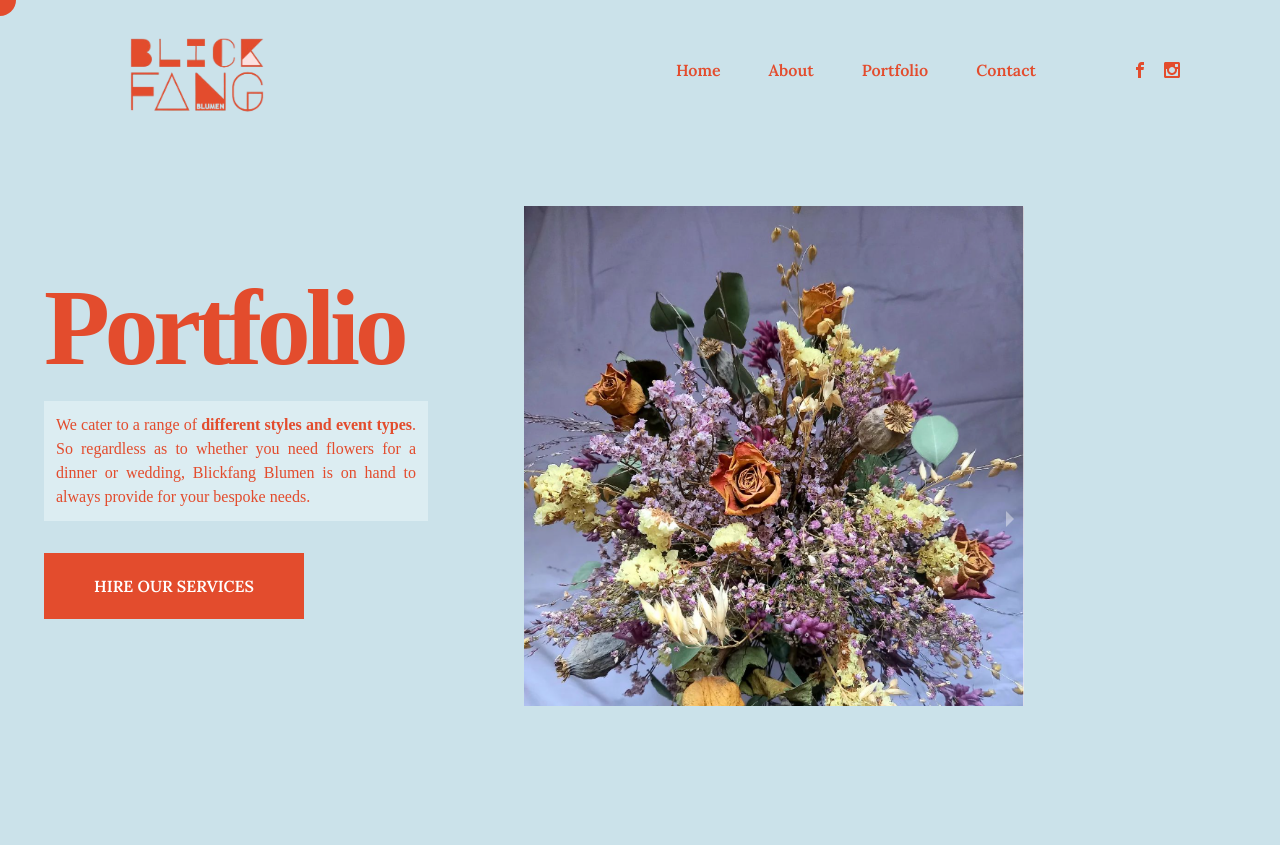
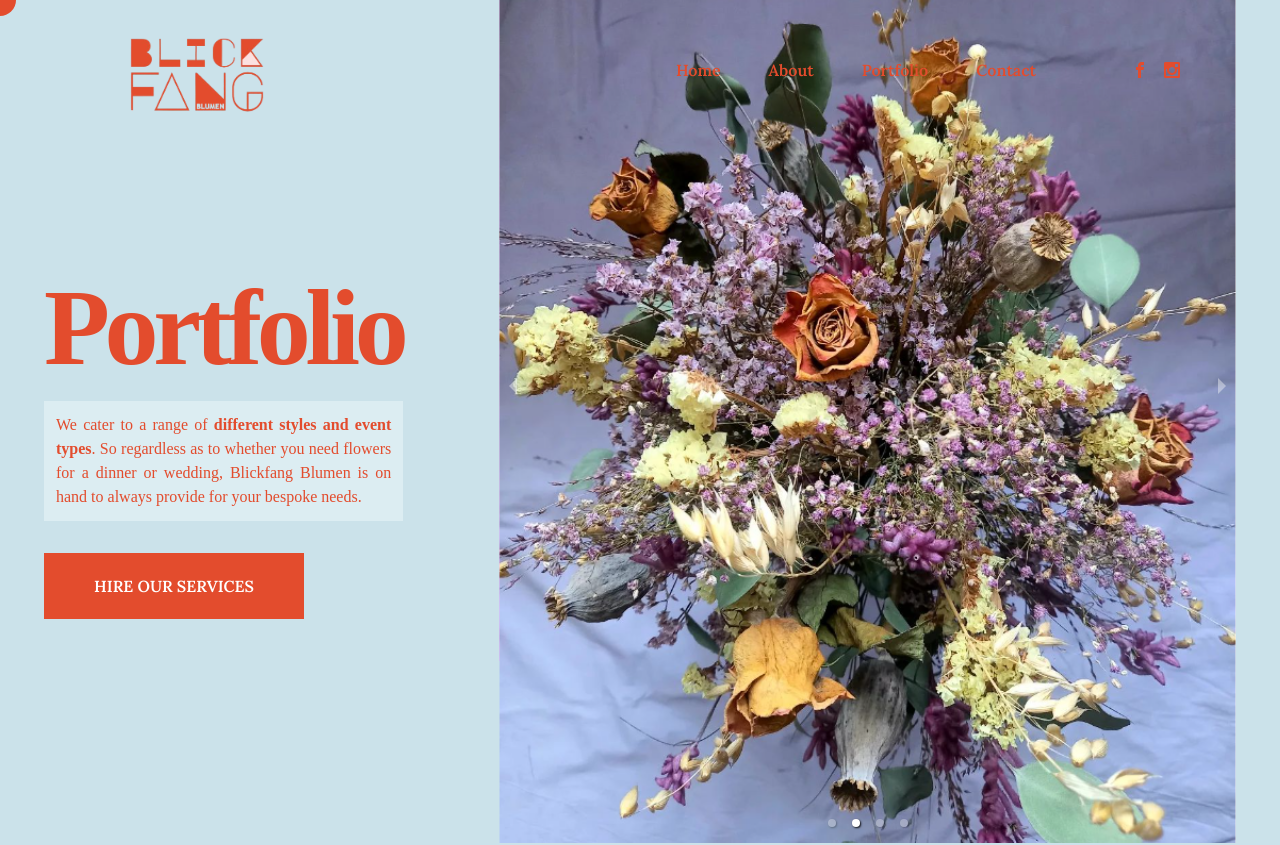
Before and after one commit to acz1992/blickfang-blumen, a React (Vite) app: page /portfolio in a window 1280 px wide. Shown: the top 845 px of the page. Before the commit the page ends 800 px from the top, so only its background shows below. Built offline with nearby package versions, Linux system fonts and the light colour scheme; a web font is replaced by a local one.

Commit message:
Correct PortfolioGallery typo

```diff
--- a/src/pages/Portfolio.tsx
+++ b/src/pages/Portfolio.tsx
@@ -51,7 +51,8 @@ const Portfolio = () => {
 						</Link>
 					</motion.div>
 					{/* Images Grid */}
-					<div className="h-[500px] aspect-square object-cover overflow-hidden">
+					<div /* className="h-[500px] aspect-square object-cover overflow-hidden" */
+					>
 						<PortfolioGallery />
 					</div>
 
```
